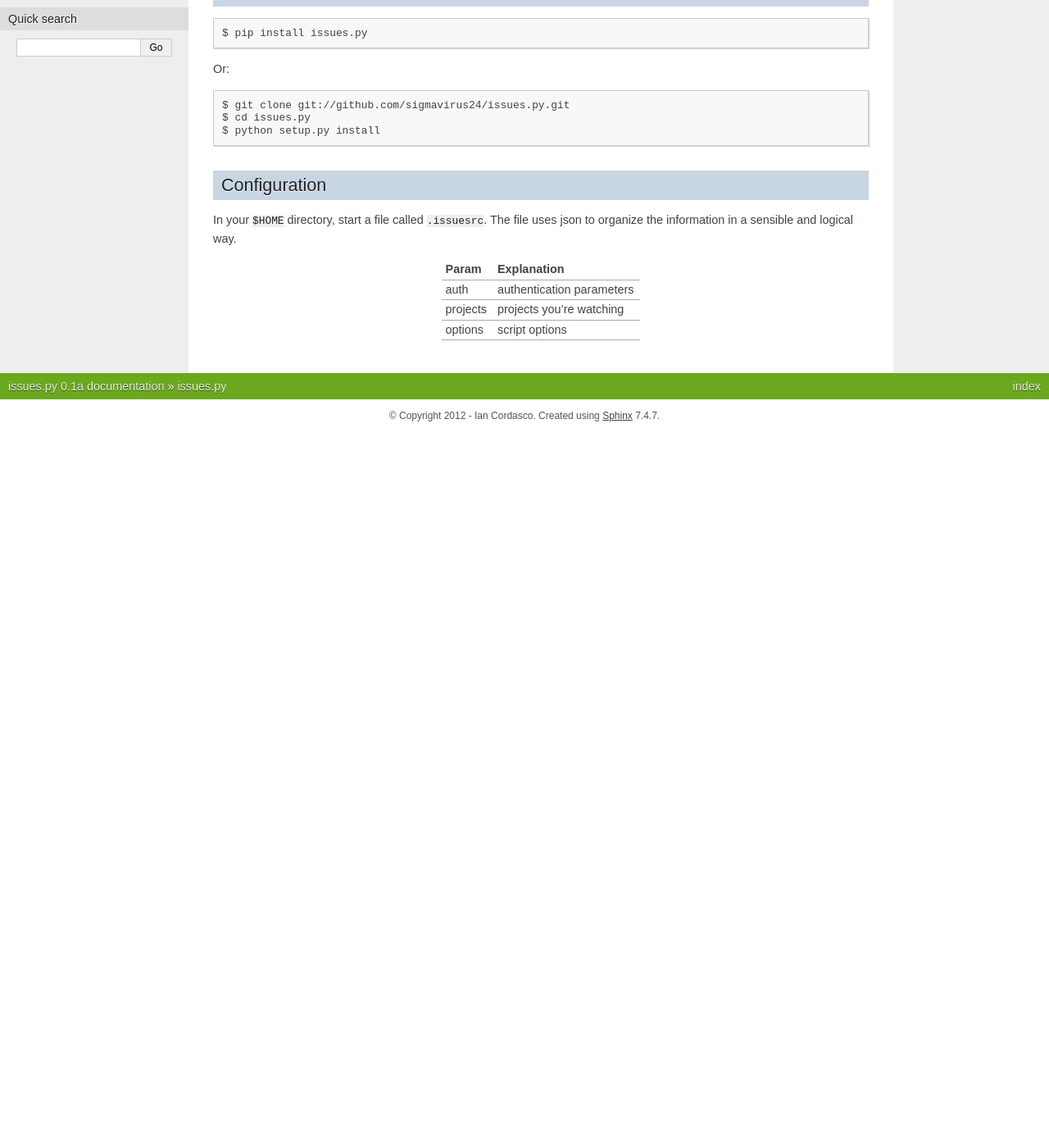
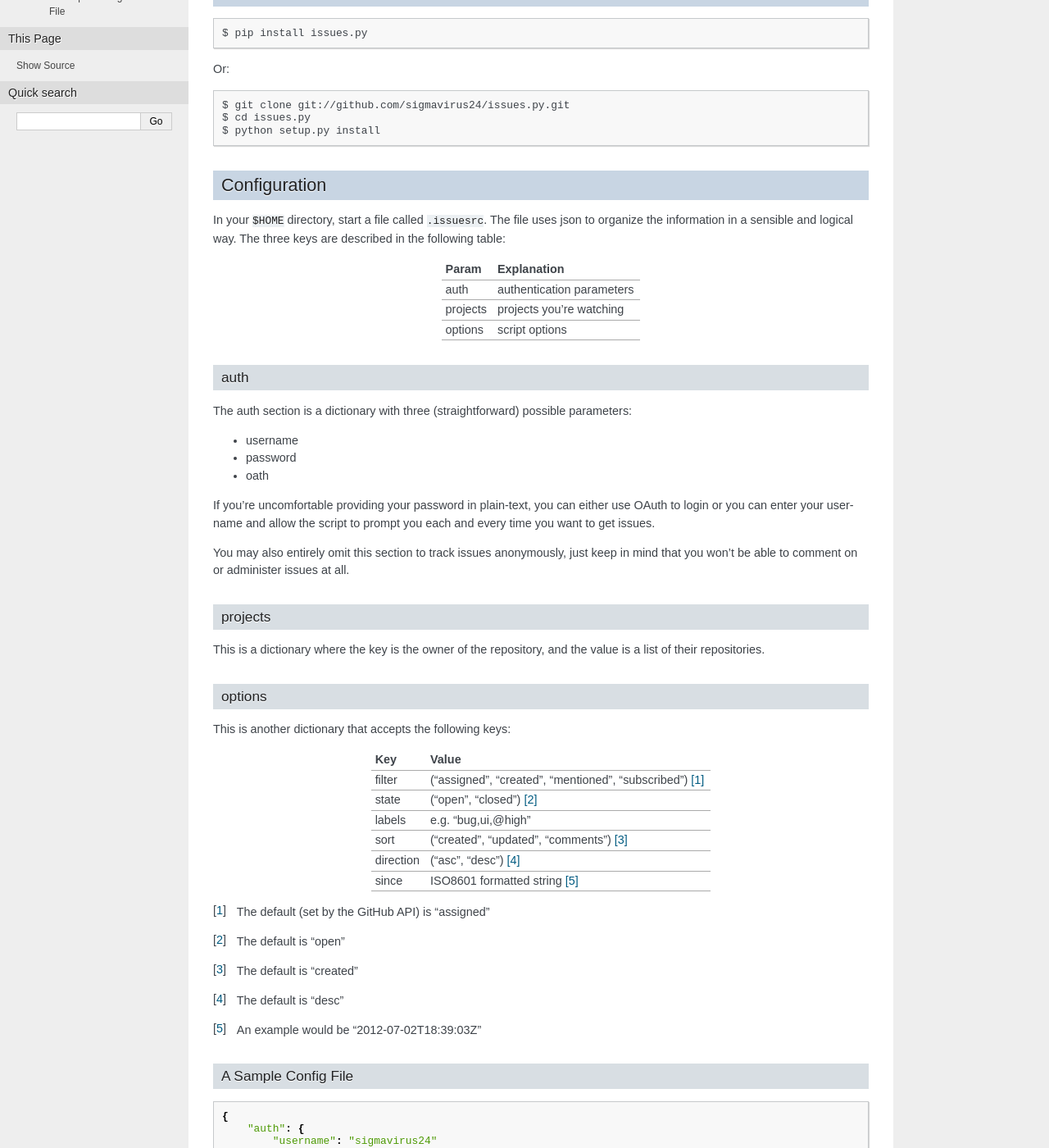
Before and after one commit to sigmavirus24/issues.py, a Sphinx documentation site: the page built from docs/index.rst, in a window 1280 px wide and 1400 px high, scrolled down 211 px. Shown: the whole window at 82% size. Built offline with Sphinx 7.4.7, drawn with Linux system fonts in a browser that asks for light colours; before the commit the page ends 900 px from its top, so only the background shows below that; some of the changed text lies outside the part shown.

Commit message:
Fix authentication. Docs.
Also changed the configuration. I don't know why I was introducing additional
complexity. It was probably just a brain fart. Luckily no one uses this yet
and I caught it within 24 hours.

May as well document the configuration file. I'll document the commands later
as they're written.

```diff
--- a/docs/index.rst
+++ b/docs/index.rst
@@ -24,7 +24,8 @@
 -------------
 
 In your ``$HOME`` directory, start a file called ``.issuesrc``. The file uses
-json to organize the information in a sensible and logical way.
+json to organize the information in a sensible and logical way. The three keys
+are described in the following table:
 
 ======== ==================
 Param    Explanation
@@ -34,6 +35,75 @@
 options  script options
 ======== ==================
 
+auth
+~~~~
+
+The auth section is a dictionary with three (straightforward) possible
+parameters:
+
+- username
+- password
+- oath
+
+If you're uncomfortable providing your password in plain-text, you can either
+use OAuth to login or you can enter your username and allow the script to
+prompt you each and every time you want to get issues.
+
+You may also entirely omit this section to track issues anonymously, just keep
+in mind that you won't be able to comment on or administer issues at all.
+
+projects
+~~~~~~~~
+
+This is a dictionary where the key is the owner of the repository, and the
+value is a list of their repositories.
+
+options
+~~~~~~~
+
+This is another dictionary that accepts the following keys:
+
+========== ==========
+Key        Value
+========== ==========
+filter     ("assigned", "created", "mentioned", "subscribed") [#]_
+state      ("open", "closed") [#]_
+labels     e.g. "bug,ui,@high"
+sort       ("created", "updated", "comments") [#]_
+direction  ("asc", "desc") [#]_
+since      ISO8601 formatted string [#]_
+========== ==========
+
+.. [#] The default (set by the GitHub API) is "assigned"
+.. [#] The default is "open"
+.. [#] The default is "created"
+.. [#] The default is "desc"
+.. [#] An example would be "2012-07-02T18:39:03Z"
+
+A Sample Config File
+~~~~~~~~~~~~~~~~~~~~
+
+::
+
+    {
+        "auth": {
+            "username": "sigmavirus24"
+        },
+        "projects": {
+            "sigmavirus24": [
+                "Todo.txt-python",
+                "github3.py",
+                "issues.py",
+                "sprunge.py"
+            ],
+            "kennethreitz": [
+                "requests",
+                "args",
+                "clint"
+            ]
+        }
+    }
+
 .. links
 .. _GitHub: https://github.com
 .. _github3.py: http://github3py.rtfd.org
```
Also changed, not shown: NOTES.rst (+26 -34 lines), issues.py (+9 -5 lines), 2 other files.
